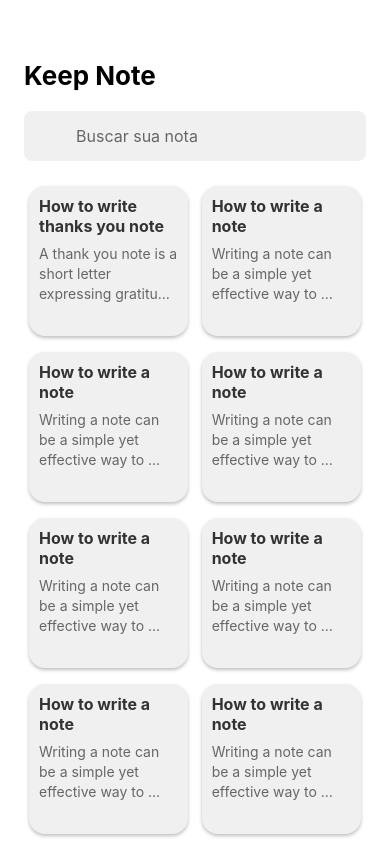
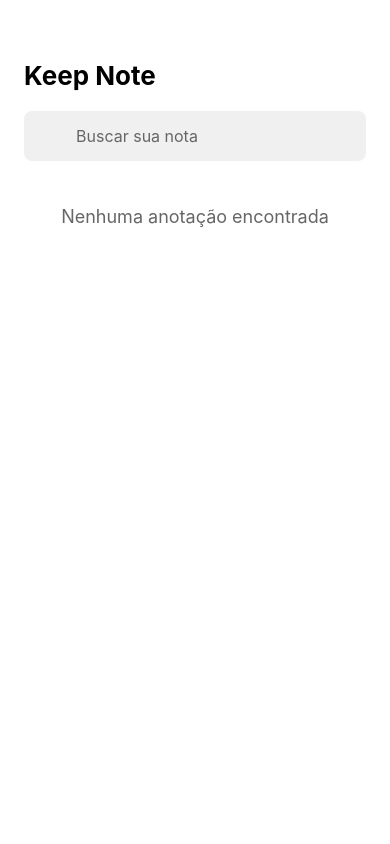
Before and after one commit to dev-raullopes/keep-note, a React Native app: screen /Home in a window 390 px wide. Shown: the top 844 px of the page. Built offline with nearby package versions, Linux system fonts and the light colour scheme; some icons are missing.

Commit message:
Update
Adiciona funcionalidade de armazenamento de notas com AsyncStorage e implementa a limpeza de todas as notas

```diff
--- a/package.json
+++ b/package.json
@@ -18,7 +18,8 @@
     "react-native": "0.79.3",
     "react-native-safe-area-context": "5.4.0",
     "react-native-screens": "~4.11.1",
-    "react-native-svg": "15.11.2"
+    "react-native-svg": "15.11.2",
+    "@react-native-async-storage/async-storage": "2.1.2"
   },
   "devDependencies": {
     "@babel/core": "^7.25.2",
--- a/src/screens/Home/index.tsx
+++ b/src/screens/Home/index.tsx
@@ -4,75 +4,63 @@ import {
   TextInput,
   TouchableOpacity,
   FlatList,
+  Alert,
 } from "react-native";
 import { styles } from "./styles";
-import { Search, Plus } from "lucide-react-native";
+import { Search, Plus, Trash2 } from "lucide-react-native";
 import { Note } from "../../components/Note";
 import { useNavigation } from "@react-navigation/native";
-
-const notes = [
-  {
-    id: 1,
-    title: "How to write thanks you note",
-    description:
-      "A thank you note is a short letter expressing gratitude to someone for a gift, service, or kindness.",
-  },
-  {
-    id: 2,
-    title: "How to write a note",
-    description:
-      "Writing a note can be a simple yet effective way to communicate your thoughts or feelings.",
-  },
-  {
-    id: 3,
-    title: "How to write a note",
-    description:
-      "Writing a note can be a simple yet effective way to communicate your thoughts or feelings.",
-  },
-  {
-    id: 4,
-    title: "How to write a note",
-    description:
-      "Writing a note can be a simple yet effective way to communicate your thoughts or feelings.",
-  },
-  {
-    id: 5,
-    title: "How to write a note",
-    description:
-      "Writing a note can be a simple yet effective way to communicate your thoughts or feelings.",
-  },
-  {
-    id: 6,
-    title: "How to write a note",
-    description:
-      "Writing a note can be a simple yet effective way to communicate your thoughts or feelings.",
-  },
-  {
-    id: 7,
-    title: "How to write a note",
-    description:
-      "Writing a note can be a simple yet effective way to communicate your thoughts or feelings.",
-  },
-  {
-    id: 8,
-    title: "How to write a note",
-    description:
-      "Writing a note can be a simple yet effective way to communicate your thoughts or feelings.",
-  },
-  {
-    id: 9,
-    title: "How to write a note",
-    description:
-      "Writing a note can be a simple yet effective way to communicate your thoughts or feelings.",
-  },
-];
+import { NoteStorage, notesStorage } from "../../storage/noteStorage";
+import { useEffect, useState } from "react";
 
 export function Home() {
+  const [notes, setNotes] = useState<NoteStorage[]>([]);
+  const [searchQuery, setSearchQuery] = useState("");
   const navigation = useNavigation();
+
+  const filteredNotes = notes.filter((note) =>
+    note.title.toLowerCase().trim().includes(searchQuery.toLowerCase().trim())
+  );
+  async function handleClearAll() {
+    try {
+      Alert.alert("Atenção", "Deseja realmente limpar todas as notas?", [
+        {
+          text: "Cancelar",
+          style: "cancel",
+        },
+        {
+          text: "Limpar",
+          onPress: async () => {
+            await notesStorage.clearAll(); // Limpa todos os itens
+            setNotes([]); // Atualiza o estado dos itens para vazio
+            Alert.alert("Sucesso", "Todos as notas foram excluidas.");
+          },
+        },
+      ]);
+    } catch (error) {
+      console.error("Erro ao limpar todos os itens:", error);
+      Alert.alert("Erro", "Não foi possível excluir todas as notas.");
+    }
+  }
+  useEffect(() => {
+    async function loadNotes() {
+      try {
+        const storedNotes = await notesStorage.get();
+        setNotes(storedNotes);
+      } catch (error) {
+        console.error("Erro ao carregar as notas:", error);
+      }
+    }
+    const unsubscribe = navigation.addListener("focus", loadNotes);
+    return unsubscribe;
+  }, [navigation]);
   return (
     <View style={styles.container}>
       <View style={styles.header}>
         <Text style={styles.titleApp}>Keep Note</Text>
+        <TouchableOpacity style={{marginRight: 10}} onPress={handleClearAll}>
+          <Trash2 size={24} color="#CD0000" />
+        </TouchableOpacity>
         <TouchableOpacity onPress={() => navigation.navigate("NewNote")}>
           <Plus size={30} color="#3A025B" />
         </TouchableOpacity>
@@ -83,13 +71,15 @@ export function Home() {
           placeholder="Buscar sua nota"
           placeholderTextColor={"#666"}
           style={styles.inputSearch}
+          onChangeText={setSearchQuery}
+          value={searchQuery}
         />
       </View>
       <View style={styles.content}>
         <View style={{ flex: 1, paddingBottom: 30 }}>
           <FlatList
             numColumns={2} // Display items in two columns
-            data={notes}
+            data={filteredNotes}
             keyExtractor={(item) => String(item.id)}
             renderItem={({ item }) => (
               <Note title={item.title} description={item.description} />
@@ -97,6 +87,13 @@ export function Home() {
             showsVerticalScrollIndicator={false}
             columnWrapperStyle={{ justifyContent: "space-between" }} // Space items evenly in the row
             contentContainerStyle={{ padding: 5 }} // Add padding around the list
+            ListEmptyComponent={() => (
+              <View style={styles.emptyList}>
+                <Text style={styles.emptyListText}>
+                  Nenhuma anotação encontrada
+                </Text>
+              </View>
+            )}
           />
         </View>
       </View>
--- a/src/screens/Home/styles.ts
+++ b/src/screens/Home/styles.ts
@@ -19,6 +19,7 @@ export const styles = StyleSheet.create({
         fontSize: 26,
         fontWeight: "bold",
         color: "#000",
+        flex: 1
     },
     inputSearchContainer:{
         flexDirection: "row",
@@ -39,5 +40,16 @@ export const styles = StyleSheet.create({
         flexDirection: "row",
         flexWrap: "wrap",
         justifyContent: "space-between",
-    }
+    },
+    emptyList: {
+        flex: 1,
+        justifyContent: "center",
+        alignItems: "center",
+        padding: 20,
+    },
+    emptyListText: {
+        fontSize: 18,
+        color: "#666",
+        textAlign: "center",
+    },
 })
--- a/src/screens/NewNote/index.tsx
+++ b/src/screens/NewNote/index.tsx
@@ -1,10 +1,38 @@
-import { View, Text, TextInput, TouchableOpacity } from "react-native";
+import { View, Text, TextInput, TouchableOpacity, Alert } from "react-native";
 import { styles } from "./styles";
 import { ArrowLeft } from "lucide-react-native";
 import { useNavigation } from "@react-navigation/native";
+import { NoteStorage, notesStorage } from "../../storage/noteStorage";
+import { useState } from "react";
 
 export function NewNote() {
+  const [title, setTitle] = useState("");
+  const [description, setDescription] = useState("");
   const navigation = useNavigation();
+
+  async function handleSave() {
+    if (!title.trim() || !description.trim()) {
+      alert("Por favor, preencha o título e a descrição da anotação.");
+      return;
+    }
+    const newNote: NoteStorage = {
+      id: String(Date.now()), // Gera um ID único baseado no timestamp
+      title: title.trim(),
+      description: description.trim(),
+    };
+    try {
+      await notesStorage.add(newNote);
+      Alert.alert("Informação", "Anotação salva com sucesso!", [
+        {
+          text: "OK",
+          onPress: () => navigation.goBack(), // Volta para a tela anterior após salvar
+        },
+      ]);
+    } catch (error) {
+      console.error("Erro ao salvar a anotação:", error);
+      alert("Erro ao salvar a anotação. Tente novamente.");
+    }
+  }
   return (
     <View style={styles.container}>
       <TouchableOpacity
@@ -18,6 +46,8 @@ export function NewNote() {
         placeholder="Título da anotação"
         style={styles.inputTitle}
         maxLength={30} // Limita o título a 30 caracteres
+        onChangeText={setTitle}
+        value={title}
       />
       <TextInput
         style={styles.content}
@@ -25,8 +55,10 @@ export function NewNote() {
         placeholderTextColor="#999"
         multiline
         textAlignVertical="top" // Garante que o texto comece do topo
+        onChangeText={setDescription}
+        value={description}
       />
-      <TouchableOpacity style={styles.buttonSave}>
+      <TouchableOpacity style={styles.buttonSave} onPress={handleSave}>
         <Text style={styles.textButton}>Salvar</Text>
       </TouchableOpacity>
     </View>
--- /dev/null
+++ b/src/storage/noteStorage.ts
@@ -0,0 +1,46 @@
+import AsyncStorage from "@react-native-async-storage/async-storage";
+
+const NOTE_STORAGE_KEY = "@notes:notes";
+
+export type NoteStorage = {
+  id: string;
+  title: string;
+  description: string;
+};
+
+async function get(): Promise<NoteStorage[]> {
+  try {
+    const storage = await AsyncStorage.getItem(NOTE_STORAGE_KEY);
+    const items: NoteStorage[] = storage ? JSON.parse(storage) : [];
+    return items;
+  } catch (error) {
+    throw new Error("Error fetching notes from storage");
+  }
+}
+async function save(items: NoteStorage[]): Promise<void> {
+  try {
+    const storage = JSON.stringify(items);
+    await AsyncStorage.setItem(NOTE_STORAGE_KEY, storage);
+  } catch (error) {
+    throw new Error("Error saving notes to storage");
+  }
+}
+async function add(newnote: NoteStorage): Promise<NoteStorage[]> {
+  const items = await get();
+  const updatedItems = [...items, newnote];
+  await save(updatedItems);
+  return updatedItems;
+}
+async function clearAll(): Promise<void> {
+  try {
+    await AsyncStorage.removeItem(NOTE_STORAGE_KEY);
+  } catch (error) {
+    throw new Error("Error clearing notes from storage");
+  }
+}
+export const notesStorage = {
+  get,
+  save,
+  add,
+  clearAll,
+};
```
Also changed, not shown: 1 other file (tests, documents, lock files or other folders).
